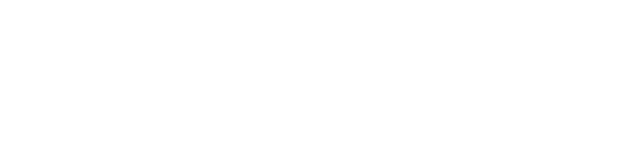
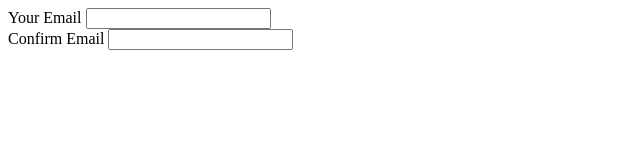
Before and after one commit to velezvanessa28/Formulario, a plain HTML site: page index.html in a window 1280 px wide. Shown: the whole page, without its empty margins (0-640 px from the left). Drawn offline with Linux system fonts and the light colour scheme.

Commit message:
agregue avances

```diff
--- a/index.html
+++ b/index.html
@@ -3,3 +3,12 @@
 <head>
 <meta charset="UTF-8">
 <title>Formulario</title>
+<body>
+	<form action="" method="post">
+	<div>
+		<label for="mail">Your Email</label>
+		<input type="email" id="mail" name="user_email"/>
+	</div>
+	<div>
+		<label for="mail">Confirm Email</label>
+		<input type="email" id="mail" name="user_email"/>
```
